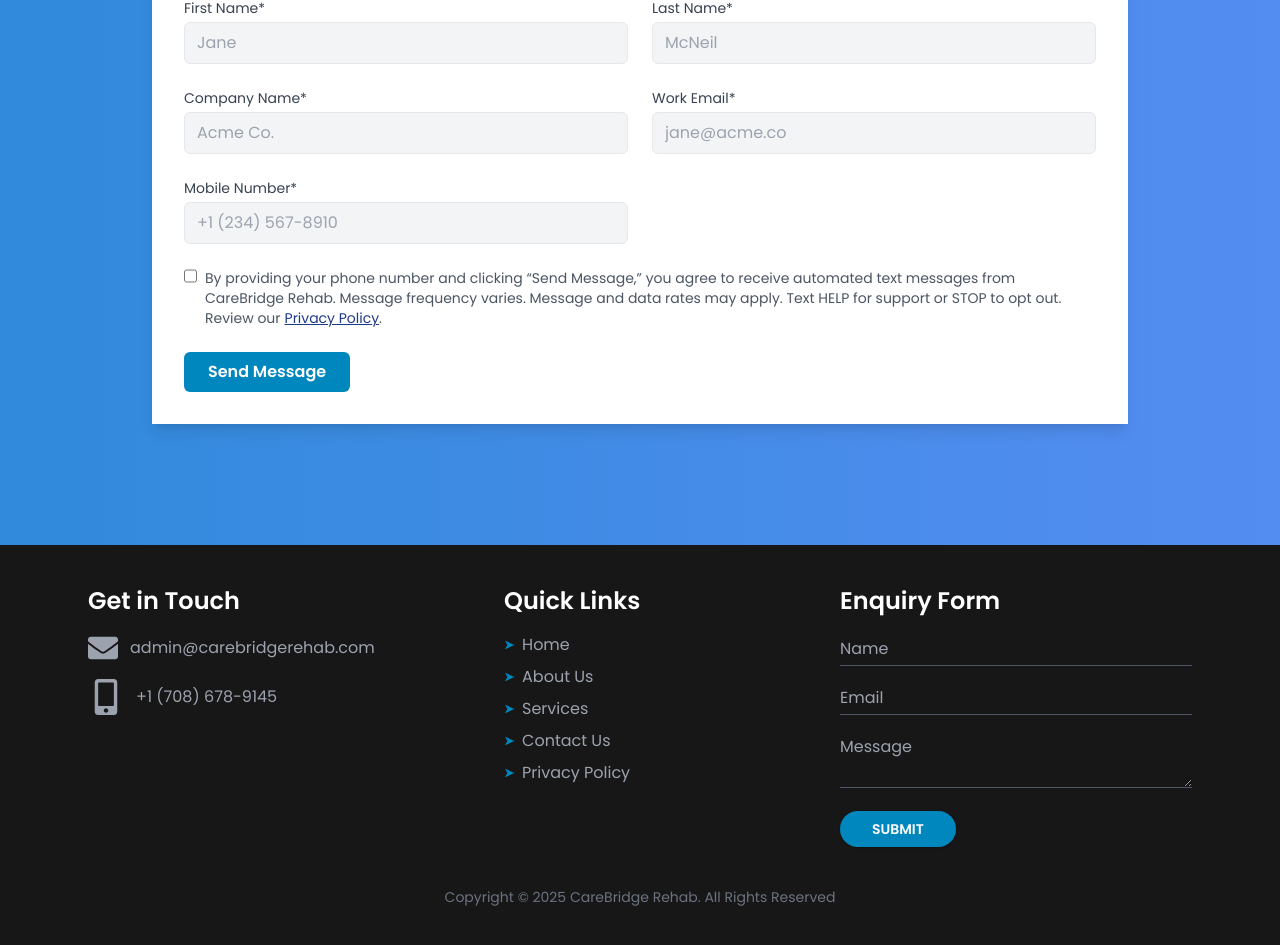
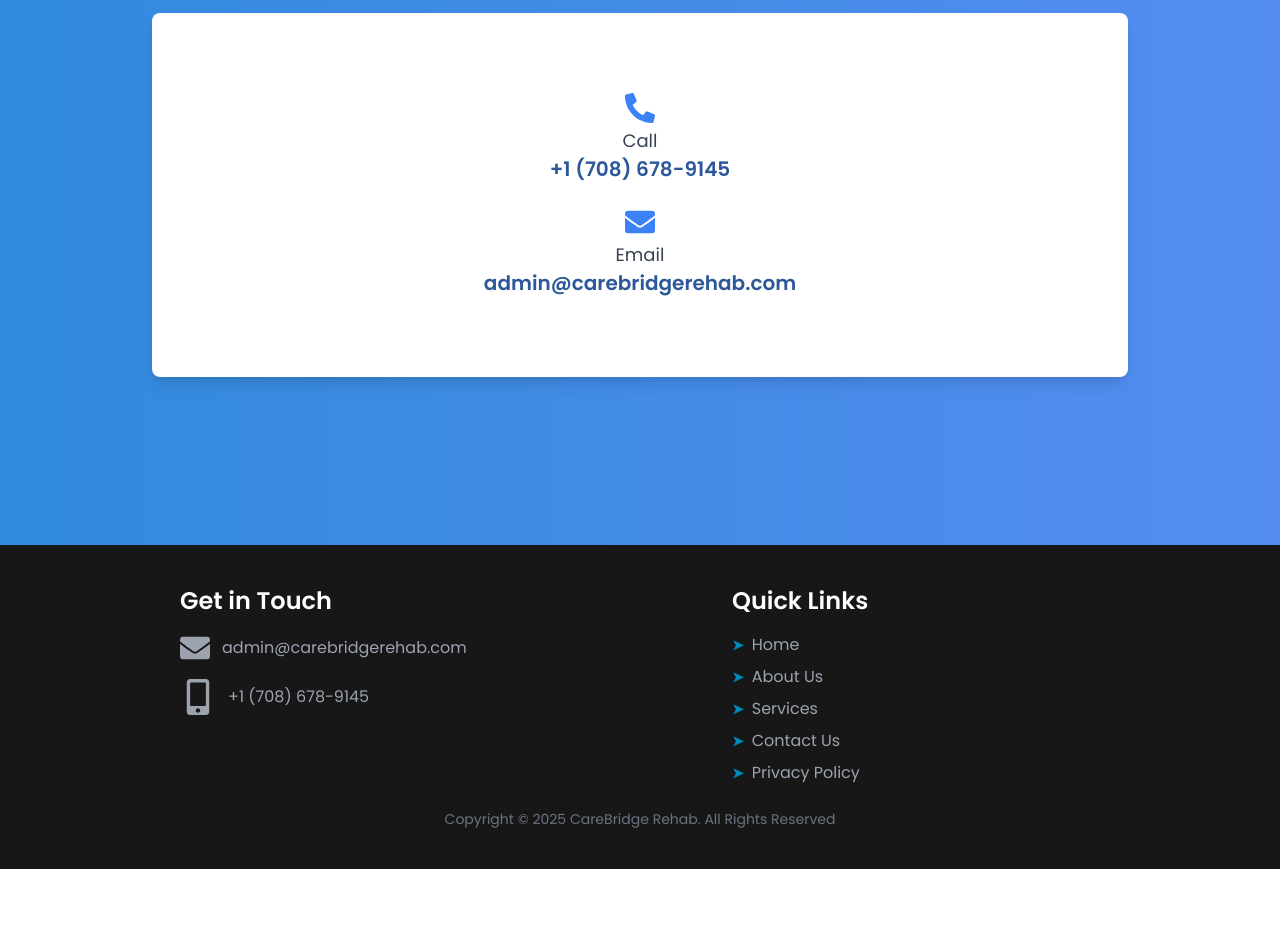
Before and after one commit to Asmaa63/CareBridge, a React (Vite) app: page /Contact in a window 1280 px wide. Shown: the part 397-1342 px from the top of the page. After the commit the page ends 1266 px from the top, so only its background shows below. Built offline with nearby package versions, Linux system fonts and the light colour scheme.

Commit message:
editing contact us component

```diff
--- a/src/Components/Header/Footer.tsx
+++ b/src/Components/Header/Footer.tsx
@@ -1,9 +1,6 @@
 import React from "react";
 import { motion } from "framer-motion";
-import {
-  FaEnvelope,
-  FaMobileAlt,
-} from "react-icons/fa";
+import { FaEnvelope, FaMobileAlt } from "react-icons/fa";
 import { Link } from "react-router-dom";
 
 const Footer: React.FC = () => {
@@ -12,7 +9,7 @@
     visible: {
       opacity: 1,
       transition: {
-        staggerChildren: 0.3, // تأخير ظهور العناصر
+        staggerChildren: 0.3,
       },
     },
   };
@@ -24,153 +21,46 @@
 
   return (
     <motion.footer
-      className="bg-[#171717] text-white py-10"
+      className="bg-[#171717] text-white py-10 flex flex-col items-center text-center"
       initial="hidden"
       whileInView="visible"
-      viewport={{ once: true, amount: 0.3 }} // تظهر عند رؤية 30% من الفوتر
+      viewport={{ once: true, amount: 0.3 }}
       variants={containerVariants}
     >
-      <div className="max-w-6xl mx-auto grid grid-cols-1 sm:grid-cols-2 md:grid-cols-3 gap-6 px-6">
-        {/* Get in Touch */}
-        <motion.div variants={itemVariants}>
+      <div className="max-w-6xl w-full px-6 flex flex-wrap  justify-around md:flex-nowrap md:text-left text-center">
+        <motion.div variants={itemVariants} className="w-full md:w-1/2 lg:w-1/3 mb-6 md:mb-0">
           <h3 className="text-2xl font-bold mb-4">Get in Touch</h3>
           <ul className="space-y-4 text-base">
-  {/* Email */}
-  <li className="flex items-center">
-    <a
-      href="mailto:admin@carebridgerehab.com"
-      className="flex items-center text-gray-400 hover:text-[#0087be] transition cursor-pointer"
-    >
+            <li className="flex justify-center md:justify-start items-center">
+              <a href="mailto:admin@carebridgerehab.com" className="flex items-center text-gray-400 hover:text-[#0087be] transition">
                 <FaEnvelope className="mr-3 text-3xl" />
                 <span className="text-md">admin@carebridgerehab.com</span>
               </a>
             </li>
-
-  {/* Phone */}
-  <li className="flex items-center">
-    <a
-      href="tel:+1 (708) 6789145"
-      className="flex items-center text-gray-400 hover:text-[#0087be] transition cursor-pointer"
-    >
+            <li className="flex justify-center md:justify-start items-center">
+              <a href="tel:+1 (708) 6789145" className="flex items-center text-gray-400 hover:text-[#0087be] transition">
                 <FaMobileAlt className="mr-3 text-4xl" />
                 <span className="text-md">+1 (708) 678-9145</span>
               </a>
             </li>
           </ul>
-
-          {/* <div className="flex space-x-6 mt-6">
-            {[FaFacebookF, FaGoogle, FaVk, FaLinkedinIn, FaYoutube].map(
-              (Icon, index) => (
-                <a
-                  href="#"
-                  key={index}
-                  className="text-gray-400 text-3xl hover:text-[#0087be] transition cursor-pointer"
-                >
-                  <Icon />
-                </a>
-              )
-            )}
-          </div> */}
         </motion.div>
 
-        {/* Quick Links */}
-        <motion.div className="md:ml-10 sm:ml-0" variants={itemVariants}>
+        <motion.div variants={itemVariants} className="w-full md:w-1/2 lg:w-1/3">
           <h3 className="text-2xl font-bold mb-4">Quick Links</h3>
           <ul className="space-y-2 text-base">
-  {[
-    { name: "Home", path: "/" },
-    { name: "About Us", path: "/about" },
-    { name: "Services", path: "/services" },
-    { name: "Contact Us", path: "/contact" },
-    { name: "Privacy Policy", path: "/privacy" },
-  ].map((link) => (
+            {[{ name: "Home", path: "/" }, { name: "About Us", path: "/about" }, { name: "Services", path: "/services" }, { name: "Contact Us", path: "/contact" }, { name: "Privacy Policy", path: "/privacy" }].map((link) => (
               <li key={link.name}>
-      <Link
-        to={link.path}
-        className="flex items-center text-gray-400 hover:text-[#0087be] transition"
-      >
-        <span
-          className="mr-2"
-          style={{
-            color: "#0087be",
-            fontSize: "12px",
-            fontWeight: "bold",
-          }}
-        >
-          &#10148;
-        </span>
+                <Link to={link.path} className="flex justify-center md:justify-start items-center text-gray-400 hover:text-[#0087be] transition">
+                  <span className="mr-2 text-[#0087be] text-sm font-bold">&#10148;</span>
                   {link.name}
                 </Link>
               </li>
             ))}
           </ul>
         </motion.div>
-
-        {/* Our Services */}
-        {/* <motion.div variants={itemVariants}>
-          <h3 className="text-2xl font-bold mb-4">Our Services</h3>
-          <ul className="space-y-2 text-base">
-            {[
-              "Work Injuries",
-              "Sport Injuries",
-              "Cold Laser Therapy",
-              "Massage Therapy",
-              "Physiotherapy",
-              "Chiropractic Therapy",
-            ].map((service) => (
-              <li key={service}>
-                <a
-                  href="#"
-                  className="flex items-center text-gray-400 hover:text-[#0087be] transition"
-                >
-                  <span
-                    className="mr-2"
-                    style={{
-                      color: "#0087be",
-                      fontSize: "12px",
-                      fontWeight: "bold",
-                    }}
-                  >
-                    &#10148;
-                  </span>
-                  {service}
-                </a>
-              </li>
-            ))}
-          </ul>
-        </motion.div> */}
-
-        {/* Enquiry Form */}
-        <motion.div variants={itemVariants}>
-          <h3 className="text-2xl font-bold mb-4">Enquiry Form</h3>
-          <form className="space-y-4 text-base">
-            <input
-              type="text"
-              placeholder="Name"
-              className="w-full bg-transparent border-b border-gray-600 py-1 focus:outline-none"
-            />
-            <input
-              type="text"
-              placeholder="Email"
-              className="w-full bg-transparent border-b border-gray-600 py-1 focus:outline-none"
-            />
-            <textarea
-              placeholder="Message"
-              className="w-full bg-transparent border-b border-gray-600 py-1 focus:outline-none"
-            />
-            <button
-              type="submit"
-              className=" bg-[#0087be] text-white text-sm font-bold px-8 py-2 rounded-full shadow hover:bg-blue-800 focus:outline-none focus:ring-2 focus:ring-blue-400"
-            >
-              SUBMIT
-            </button>
-          </form>
-        </motion.div>
       </div>
-
-      <div className="text-center text-sm text-gray-500 mt-10">
-        Copyright © 2025 CareBridge Rehab. All Rights Reserved
-      </div>
+      <div className="text-center text-sm text-gray-500 mt-6">Copyright © 2025 CareBridge Rehab. All Rights Reserved</div>
     </motion.footer>
   );
 };
--- a/src/Components/Home/Home.tsx
+++ b/src/Components/Home/Home.tsx
@@ -50,9 +50,9 @@
       />
       <div className="absolute text-black px-4 md:items-start md:left-20">
         <div className="text-center md:text-left max-w-2xl mx-auto md:mx-0">
-          <h1 className="text-5xl md:text-[50px] font-bold mb-4 leading-tight text-center">
-            Rehab Services, <br /> delivered to you
-          </h1>
+          <h1 className="text-5xl md:text-[50px] font-bold mb-4 leading-tight text-center drop-shadow-[0_0_10px_white]">
+  Rehab Services, <br /> delivered to you
+</h1>
           <p className="text-lg md:text-xl mb-6 text-center py-2 font-bold">
             Call +1 (708) 678-9145
           </p>
--- a/src/Components/Pages/ContactUs.tsx
+++ b/src/Components/Pages/ContactUs.tsx
@@ -1,7 +1,7 @@
 import { useState } from 'react';
-import PrivacyPopup from './PrivacyPopup';
 import { motion } from "framer-motion";
 import emailjs from '@emailjs/browser';
+import { FaPhoneAlt, FaEnvelope } from "react-icons/fa";
 
 const ContactUs = () => {
   const [popupVisible, setPopupVisible] = useState(false);
@@ -48,112 +48,43 @@
         </div>
 
         {/* Form Section */}
-        <div className="p-8 bg-white shadow-lg m-6">
-          <form onSubmit={sendEmail} className="space-y-6">
-            {/* First Row */}
-            <div className="grid grid-cols-1 md:grid-cols-2 gap-6">
-              <div>
-                <label
-                  htmlFor="firstName"
-                  className="block text-sm font-medium text-gray-700"
-                >
-                  First Name*
-                </label>
-                <input
-                  type="text"
-                  name="firstName"
-                  id="firstName"
-                  required
-                  className="bg-gray-100 mt-1 block w-full px-3 py-2 border rounded-md focus:outline-none focus:ring focus:ring-blue-900 focus:ring-opacity-50"
-                  placeholder="Jane"
-                />
-              </div>
-              <div>
-                <label
-                  htmlFor="lastName"
-                  className="block text-sm font-medium text-gray-700"
-                >
-                  Last Name*
-                </label>
-                <input
-                  type="text"
-                  name="lastName"
-                  id="lastName"
-                  required
-                  className="bg-gray-100 mt-1 block w-full px-3 py-2 border rounded-md focus:outline-none focus:ring focus:ring-blue-900 focus:ring-opacity-50"
-                  placeholder="McNeil"
-                />
-              </div>
-            </div>
+        <div className="p-8 bg-white shadow-lg m-6 rounded-lg text-center">
+      {/* <h1 className="text-5xl md:text-[50px] font-bold mb-6 leading-tight drop-shadow-[0_0_10px_white]">
+        Rehab Services, <br /> delivered to you
+      </h1> */}
 
-            {/* Second Row */}
-            <div className="grid grid-cols-1 md:grid-cols-2 gap-6">
-              <div>
-                <label
-                  htmlFor="companyName"
-                  className="block text-sm font-medium text-gray-700"
-                >
-                  Company Name*
-                </label>
-                <input
-                  type="text"
-                  name="companyName"
-                  id="companyName"
-                  required
-                  className="bg-gray-100 mt-1 block w-full px-3 py-2 border rounded-md focus:outline-none focus:ring focus:ring-blue-900 focus:ring-opacity-50"
-                  placeholder="Acme Co."
-                />
-              </div>
-              <div>
-                <label
-                  htmlFor="workEmail"
-                  className="block text-sm font-medium text-gray-700"
-                >
-                  Work Email*
-                </label>
-                <input
-                  type="email"
-                  name="workEmail"
-                  id="workEmail"
-                  required
-                  className="bg-gray-100 mt-1 block w-full px-3 py-2 border rounded-md focus:outline-none focus:ring focus:ring-blue-900 focus:ring-opacity-50"
-                  placeholder="jane@acme.co"
-                />
-              </div>
-            </div>
+      <div className="p-6 bg-white m-6 rounded-lg text-center">
+      <div className="flex flex-col items-center gap-6 text-lg md:text-xl font-semibold">
+        {/* Phone Section */}
+        <div className="flex flex-col items-center text-gray-700 text-center">
+          <FaPhoneAlt className="text-blue-500 text-3xl mb-1" />
+          <span className="text-sm md:text-lg font-medium">Call</span>
+          <a
+            href="https://wa.me/17086789145"
+            target="_blank"
+            rel="noopener noreferrer"
+            className="text-lg md:text-xl text-nowrap text-[#2c5899] font-bold hover:underline"
+          >
+            +1 (708) 678-9145
+          </a>
+        </div>
 
-            {/* Third Row */}
-            <div className="grid grid-cols-1 md:grid-cols-2 gap-6">
-              <div>
-                <label
-                  htmlFor="mobileNumber"
-                  className="block text-sm font-medium text-gray-700"
-                >
-                  Mobile Number*
-                </label>
-                <input
-                  type="tel"
-                  name="mobileNumber"
-                  id="mobileNumber"
-                  required
-                  className="bg-gray-100 mt-1 block w-full px-3 py-2 border rounded-md focus:outline-none focus:ring focus:ring-blue-900 focus:ring-opacity-50"
-                  placeholder="+1 (234) 567-8910"
-                />
-              </div>
-            </div>
+        {/* Email Section */}
+        <div className="flex flex-col items-center text-gray-700 text-center">
+          <FaEnvelope className="text-blue-500 text-3xl mb-1" />
+          <span className="text-sm md:text-lg font-medium">Email</span>
+          <a
+  href="mailto:admin@carebridgerehab.com"
+  className="text-md md:text-xl text-[#2c5899] font-bold hover:underline break-all text-wrap text-center max-w-full"
+>
+  admin@carebridgerehab.com
+</a>
 
-            {/* Privacy and Submit */}
-            <div className="flex items-start space-x-4">
-              <PrivacyPopup />
-            </div>
-            <button
-              type="submit"
-              className="px-6 py-2 bg-[#0087be] text-white font-bold rounded-md hover:bg-blue-800 transition"
-            >
-              Send Message
-            </button>
-          </form>
         </div>
+      </div>
+    </div>
+
+    </div>
       </div>
 
       {/* Success Popup */}
```
Lines whose indentation alone changed are shown as unchanged.
